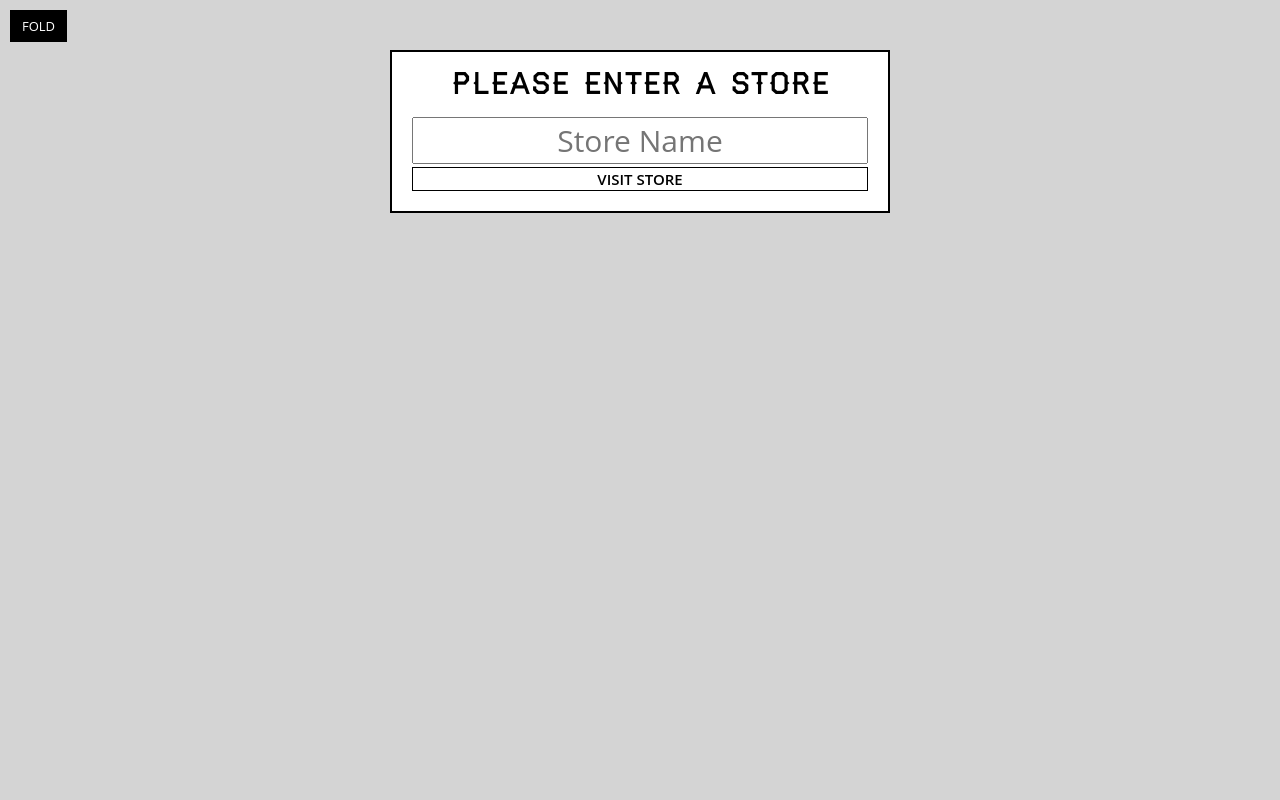
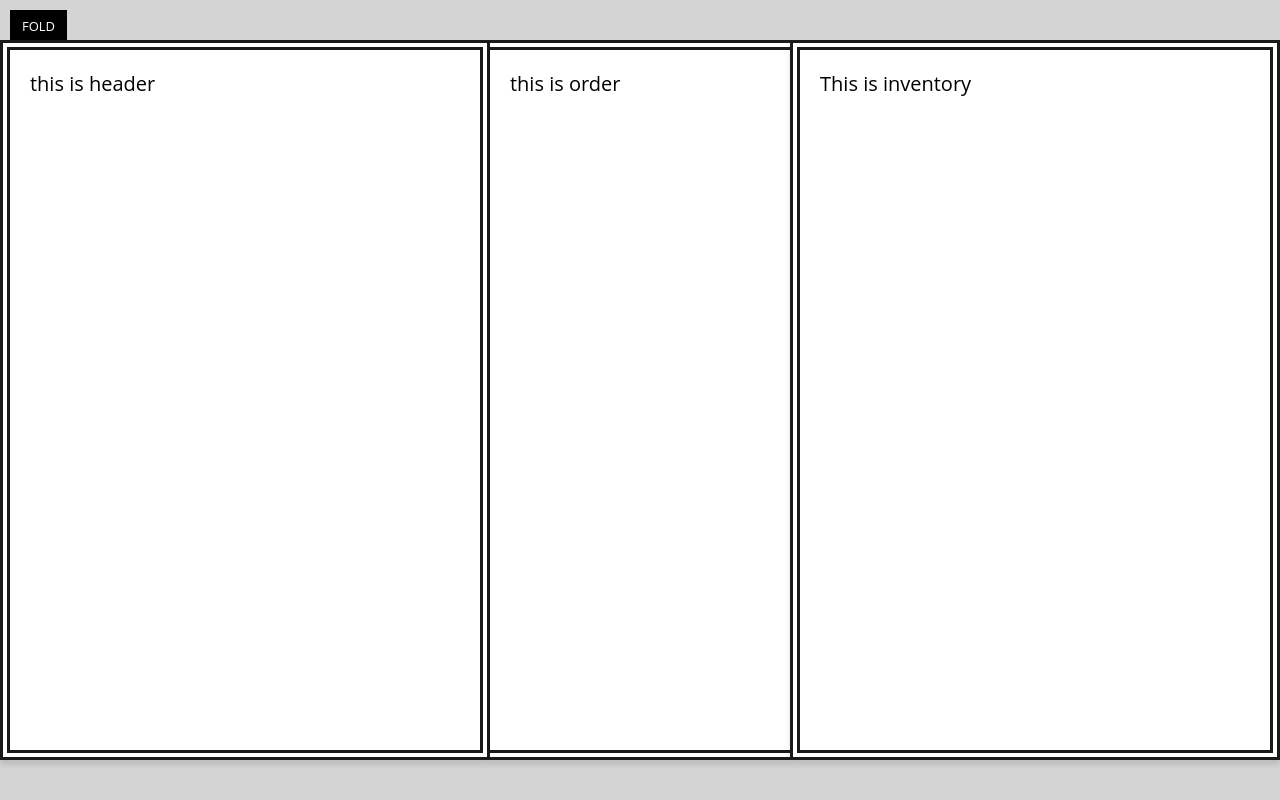
Before and after one commit to WayneTng/react-demo, a React (Create React App) app: page / in a window 1280 px wide. Built offline with nearby package versions, Linux system fonts and the light colour scheme.

Commit message:
06: create components for orders inventory and header

```diff
--- /dev/null
+++ b/src/components/App.js
@@ -0,0 +1,20 @@
+import React from 'react'
+import Header from './Header'
+import Order from './Order'
+import Inventory from './Inventory'
+
+class App extends React.Component {
+  render() {
+    return(
+      <div className='catch-of-the-day'>
+        <div className='menu'>
+          <Header />
+        </div>
+        <Order />
+        <Inventory />
+      </div>
+    )
+  }
+}
+
+export default App
--- /dev/null
+++ b/src/components/Header.js
@@ -0,0 +1,13 @@
+import React from 'react'
+
+class Header extends React.Component {
+  render() {
+    return (
+      <div>
+        this is header
+      </div>
+    )
+  }
+}
+
+export default Header
--- /dev/null
+++ b/src/components/Inventory.js
@@ -0,0 +1,13 @@
+import React from 'react'
+
+class Inventory extends React.Component {
+  render() {
+    return(
+      <div>
+        This is inventory
+      </div>
+    )
+  }
+}
+
+export default Inventory
--- /dev/null
+++ b/src/components/Order.js
@@ -0,0 +1,13 @@
+import React from 'react'
+
+class Order extends React.Component {
+  render() {
+    return(
+      <div>
+        this is order
+      </div>
+    )
+  }
+}
+
+export default Order
--- a/src/index.js
+++ b/src/index.js
@@ -2,6 +2,6 @@
 import { render } from 'react-dom'
 
 import './css/style.css'
-import StorePicker from './components/StorePicker'
+import App from './components/App'
 
-render(<StorePicker />, document.querySelector('#main'))
+render(<App />, document.querySelector('#main'))
```
